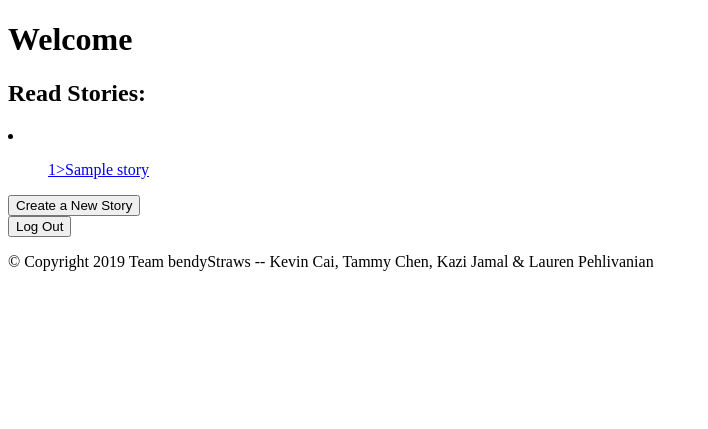
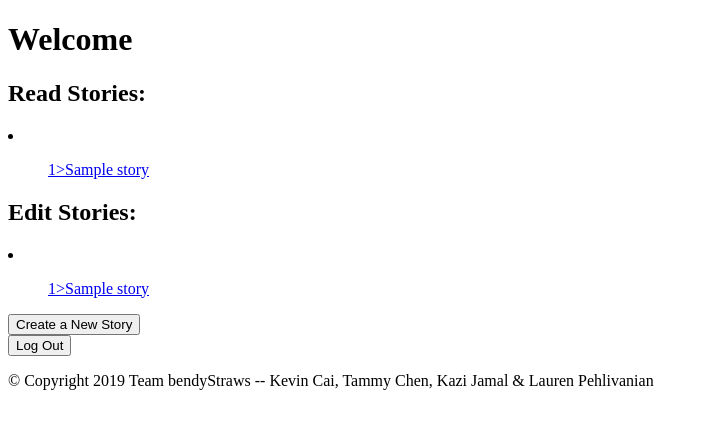
Before and after one commit to kazijamal/bendyStraws__caiK-chenT-jamalK-pehlivanianL, a Flask app: template templates/home.html in a window 1280 px wide. Shown: the top 429 px of the page, without its empty margins (0-708 px from the left). Run offline with Flask 2, Linux system fonts and the light colour scheme; the template is opened without the code that fills it: most values are stand-ins (such as "Sample title", 1, 10 or a date in 2020).

Commit message:
added 'no stories to read/edit', and added stories to edit list

```diff
--- a/templates/home.html
+++ b/templates/home.html
@@ -5,12 +5,33 @@
 {% for message in get_flashed_messages() %}
 <i>{{ message }}</i><br>
 {% endfor %}
+
 <h2> Read Stories: </h2>
+{% if storiesEdited|length == 0 %}
+  You have not edited any stories yet.
+  <br>
+  <br>
+{% else %}
 {% for story in storiesEdited %}
 <li>
   <ul><a href="story/"+<var>{{story[0]}}</var>>{{story[1]}}</a></ul>
 </li>
 {% endfor %}
+{% endif %}
+
+<h2> Edit Stories: </h2>
+{% if storiesNotEdited|length == 0 %}
+  There are no stories created yet.
+  <br>
+  <br>
+{% else %}
+{% for story in storiesNotEdited %}
+<li>
+  <ul><a href="story/"+<var>{{story[0]}}</var>>{{story[1]}}</a></ul>
+</li>
+{% endfor %}
+{% endif %}
+
 <form action="/createstory">
   <input type="submit" name="create-story-button" value="Create a New Story"/>
 </form>
```
